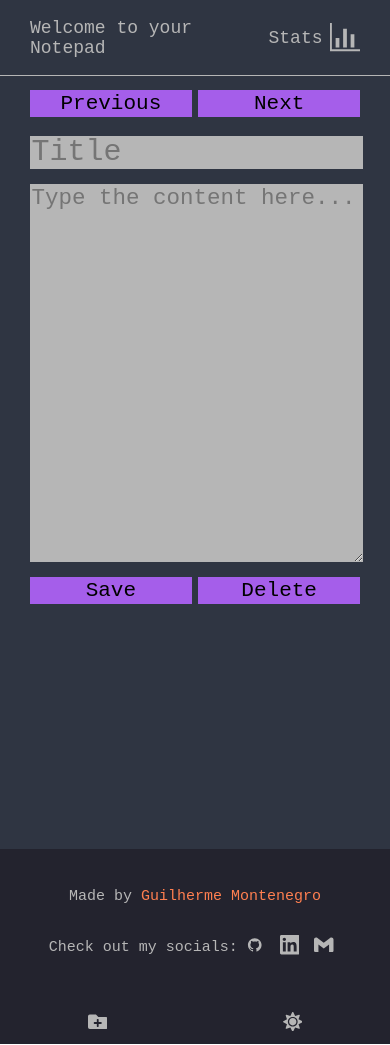
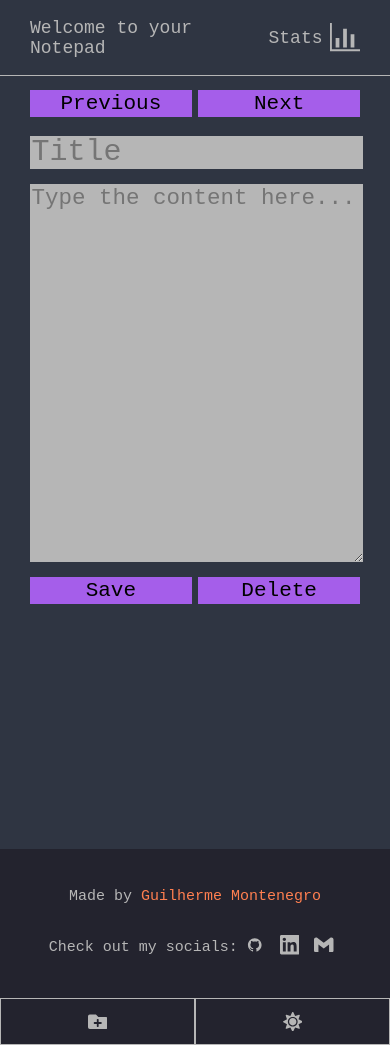
Before and after one commit to Guilherme-Monte/Notebook, a React (Create React App) app in the folder frontend/: page / in a window 390 px wide. Built offline with nearby package versions, Linux system fonts and the light colour scheme; no server answers.

Commit message:
Stats panel mobile styling

```diff
--- a/frontend/src/components/sidebar/index.css
+++ b/frontend/src/components/sidebar/index.css
@@ -65,6 +65,10 @@
     flex-direction: row;
   }
 
+  .nav-item {
+    border: 1px solid var(--text-primary);
+  }
+
   .nav-item:last-child {
     margin-top: 0;
   }
--- a/frontend/src/components/statsPanel/index.css
+++ b/frontend/src/components/statsPanel/index.css
@@ -55,4 +55,10 @@ ul {
   #statsPanel {
     width: 100vw;
   }
+
+  #infoPanel {
+    width: 18rem;
+    height: 15rem;
+    padding: 1rem 2rem;
+  }
 }
```
Also changed, not shown: 2 other files (tests, documents, lock files or other folders).
